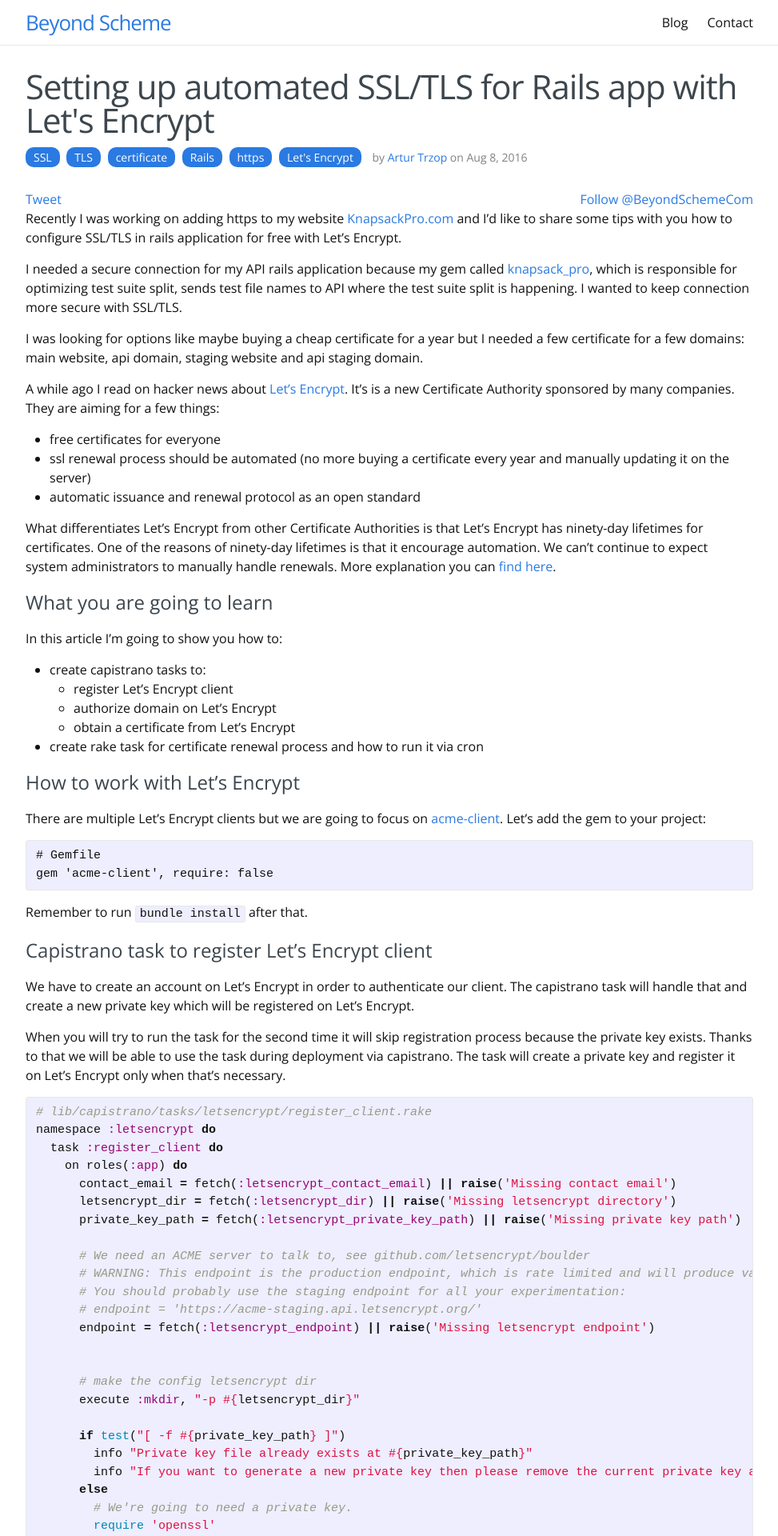
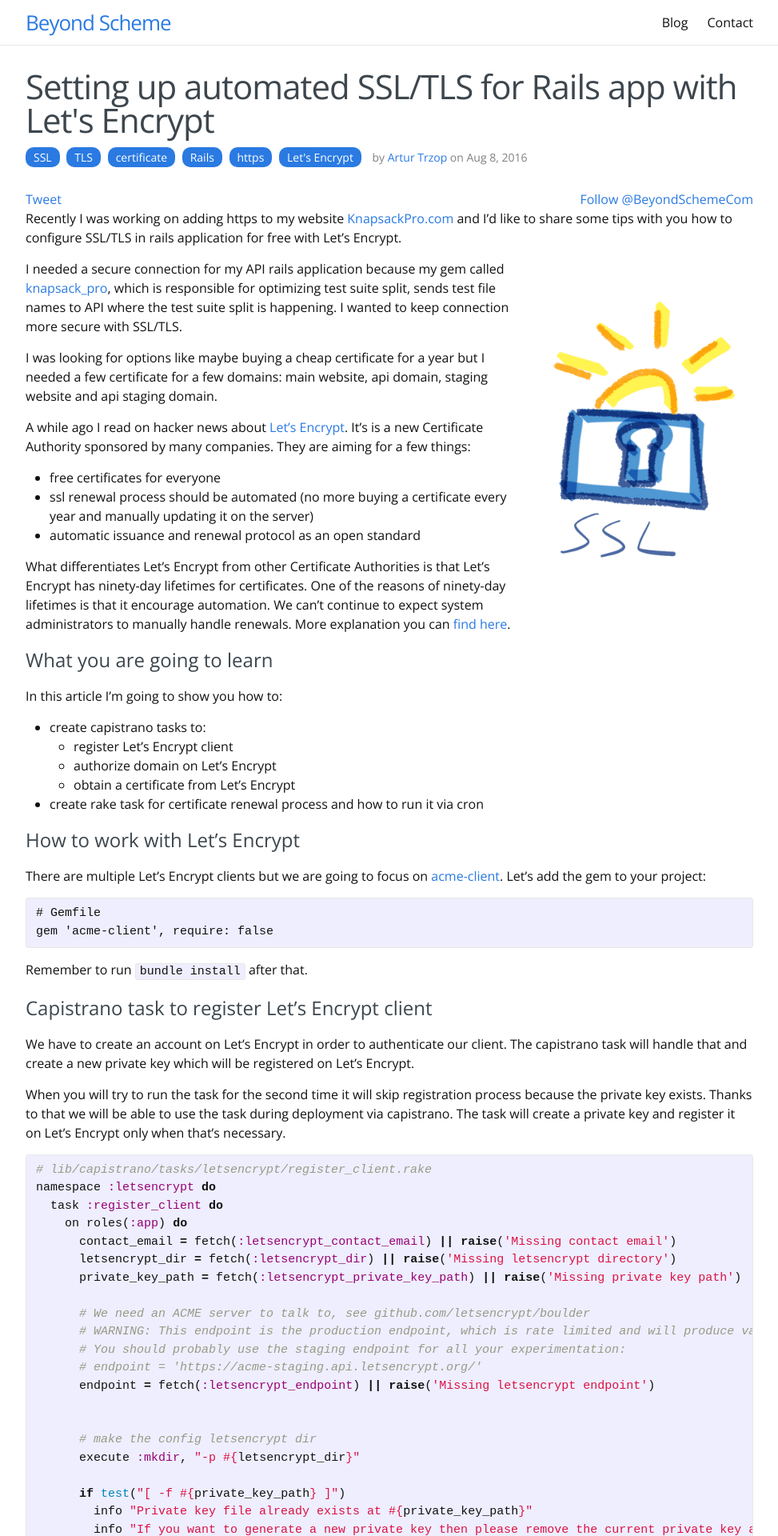
Before and after one commit to BeyondScheme/BeyondScheme.github.io, a Jekyll site: the page built from _posts/2016-08-06-setting-up-automated-ssl-for-rails-app-with-lets-encrypt.md, in a window 1280 px wide. Shown: the top 1920 px of the page at 80% size, without its empty margins (153-1126 px from the left). Built offline with Jekyll 4.4.1, drawn with Linux system fonts in a browser that asks for light colours; nearby versions of some CDN libraries; comment, search, counter and statistics services are not loaded.

Commit message:
Add image to let’s encrypt blog post

```diff
--- a/_posts/2016-08-06-setting-up-automated-ssl-for-rails-app-with-lets-encrypt.md
+++ b/_posts/2016-08-06-setting-up-automated-ssl-for-rails-app-with-lets-encrypt.md
@@ -13,6 +13,8 @@
 ---
 
 Recently I was working on adding https to my website [KnapsackPro.com](https://knapsackpro.com) and I'd like to share some tips with you how to configure SSL/TLS in rails application for free with Let's Encrypt.
+
+<img src="/images/blog/posts/setting-up-automated-ssl-for-rails-app-with-lets-encrypt/lets_encrypt.png" style="float:right;width:300px;" />
 
 I needed a secure connection for my API rails application because my gem called [knapsack_pro](https://github.com/KnapsackPro/knapsack_pro-ruby), which is responsible for optimizing test suite split, sends test file names to API where the test suite split is happening. I wanted to keep connection more secure with SSL/TLS.
 
```
Also changed, not shown: images/blog/posts/setting-up-automated-ssl-for-rails-app-with-lets-encrypt/lets_encrypt.png (added).
